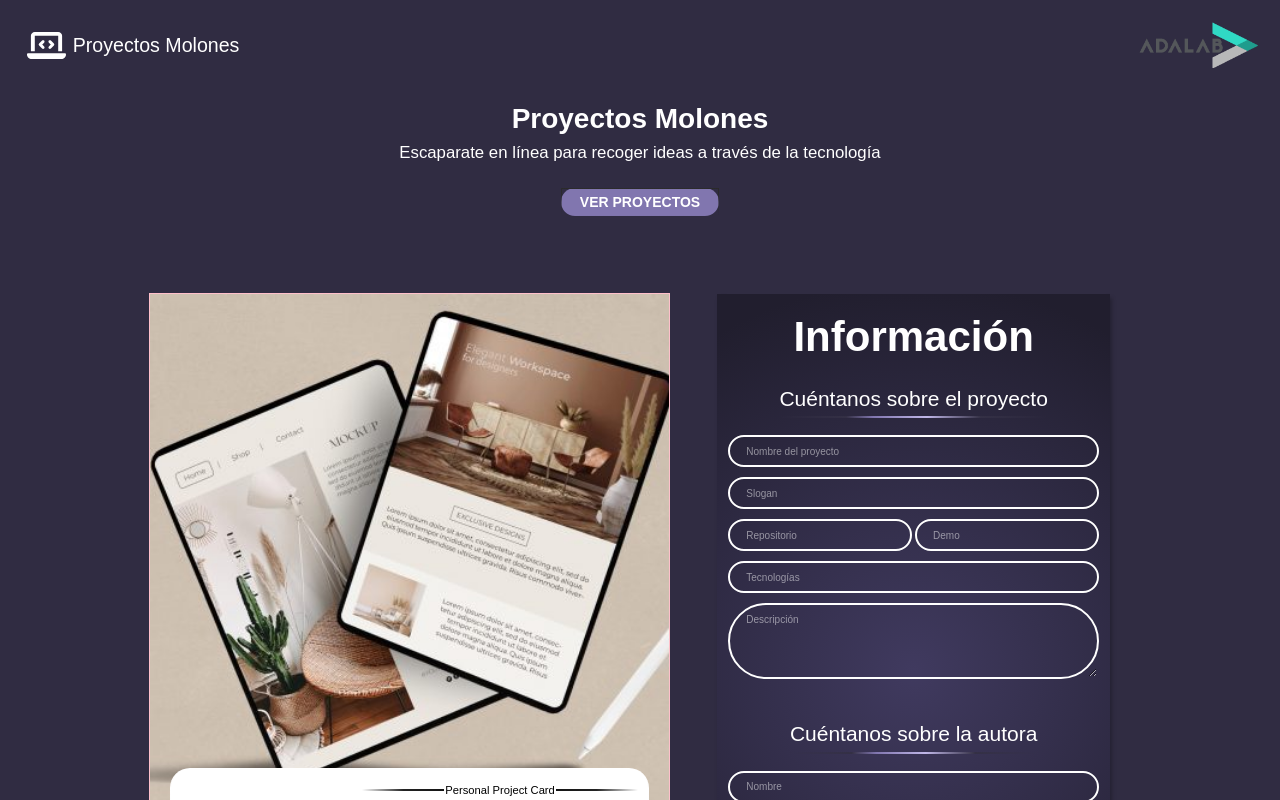
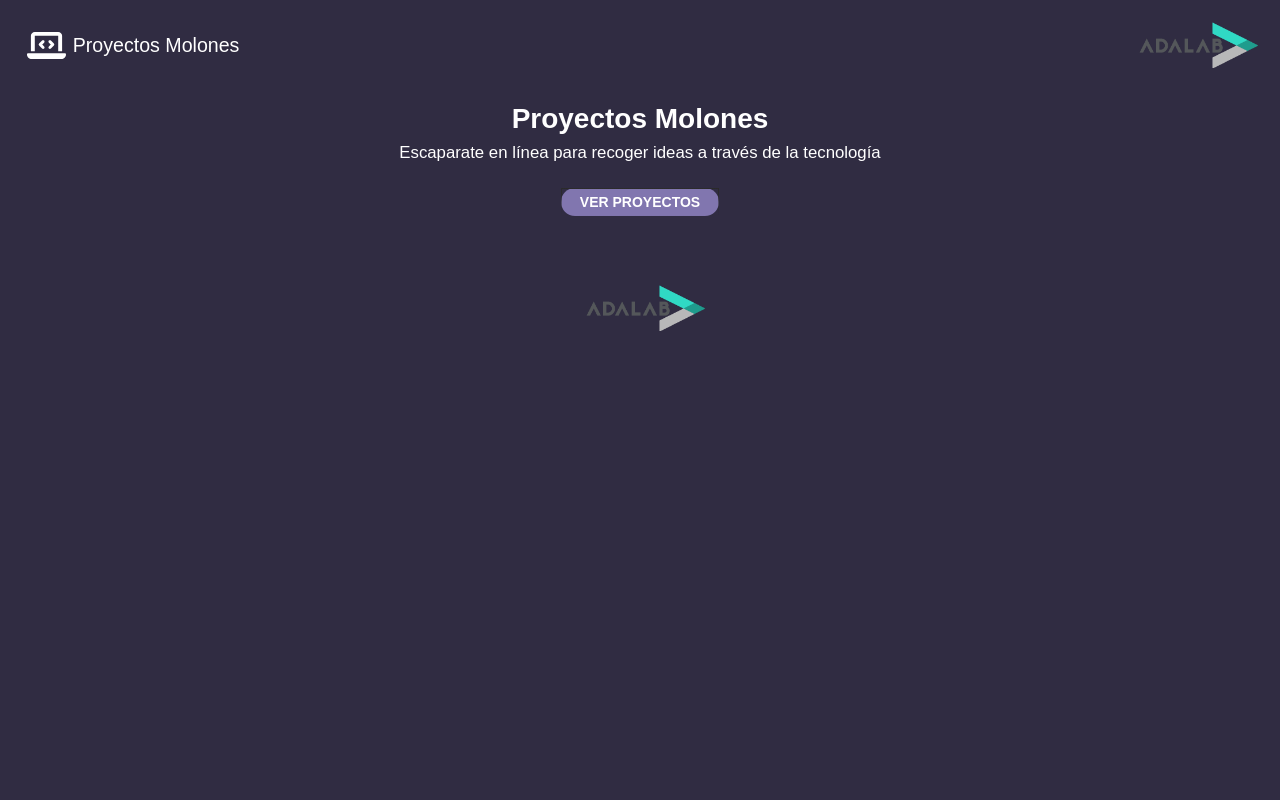
Before and after one commit to estherquiros/project-promo-58-modulo-3-team-2, a React (Vite) app: page / in a window 1280 px wide. Shown: the top 800 px of the page. Built offline with nearby package versions, Linux system fonts and the light colour scheme; a web font is replaced by a local one.

Commit message:
Added routes

```diff
--- a/src/components/App.jsx
+++ b/src/components/App.jsx
@@ -15,8 +15,8 @@ function App() {
 
       <main className="main">
         <Routes>
-          <Route path="/" element={<CreatorPage />} />
-          <Route path="/landing" element={<LandingPage />} />
+          <Route path="/" element={<LandingPage />} />
+          <Route path="/creator" element={<CreatorPage/>} />
         </Routes>
       </main>
 
--- a/src/components/CreatorPage.jsx
+++ b/src/components/CreatorPage.jsx
@@ -1,8 +1,10 @@
 import { useState, useEffect } from "react";
+import {Link} from "react-router";
 
 import Hero from "../components/layout/Hero";
 import Preview from "../components/Preview";
 import Form from "../components/Form";
+
 
 function CreatorPage() {
   const inicialData = {
@@ -58,7 +60,9 @@ function CreatorPage() {
 
   return (
     <>
-      <Hero />
+      <Hero>
+        <Link className="button--link" to="/">Volver al listado</Link>
+      </Hero>
       <Preview formData={formData} />
       <Form
         formData={formData}
--- a/src/components/Form.jsx
+++ b/src/components/Form.jsx
@@ -28,7 +28,7 @@ function Form({
     })
 
   )
-}
+};
   return (
     <form onSubmit={handleSubmit} className="addForm">
       <h2 className="title">Información</h2>
--- a/src/components/LandingPage.jsx
+++ b/src/components/LandingPage.jsx
@@ -1,8 +1,9 @@
+import Hero from "./layout/Hero";
+import {Link} from "react-router";
+
 function LandingPage() {
   return (
-    <>
-      <h1>Landing Page</h1>
-    </>
+    <Hero><Link className="button--link" to="/creator">Ver proyectos</Link></Hero>
   );
 }
 
--- a/src/components/layout/Hero.jsx
+++ b/src/components/layout/Hero.jsx
@@ -1,10 +1,15 @@
-function Hero() {
+
+function Hero({children}) {
     return(
+
         <section className="hero">
           <h2 className="title">Proyectos molones</h2>
           <p className="hero__text">Escaparate en línea para recoger ideas a través de la tecnología</p>
-          <a className="button--link" href="./">Ver proyectos</a>
+           {children}
+
         </section>
+
+
     );
 };
 export default Hero;
--- a/src/styles/App.scss
+++ b/src/styles/App.scss
@@ -58,6 +58,7 @@ fieldset {
 .container {
   padding: 22px 22px 0 22px;
   background-color: var(--color-dark);
+  min-height: 100dvh;
 }
 
 .header {
```
